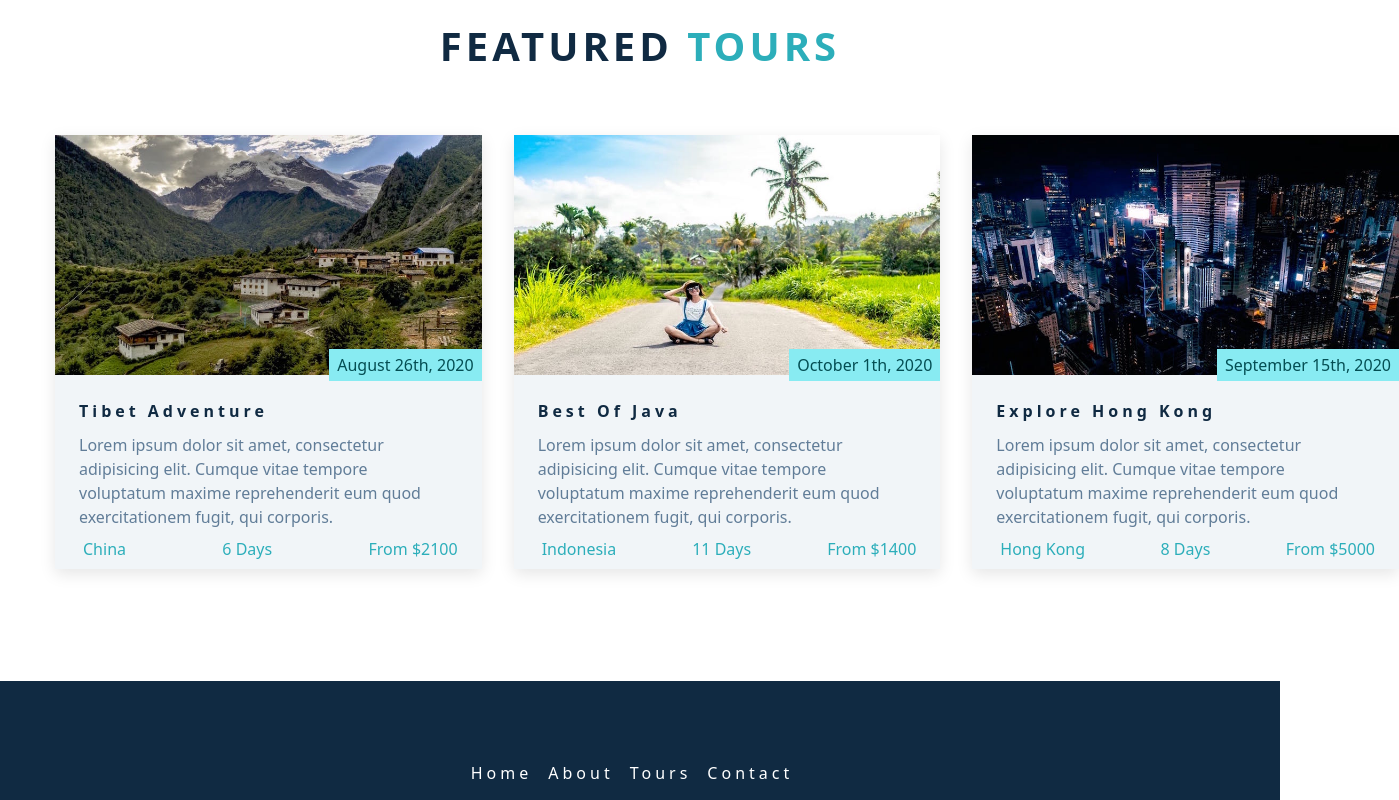
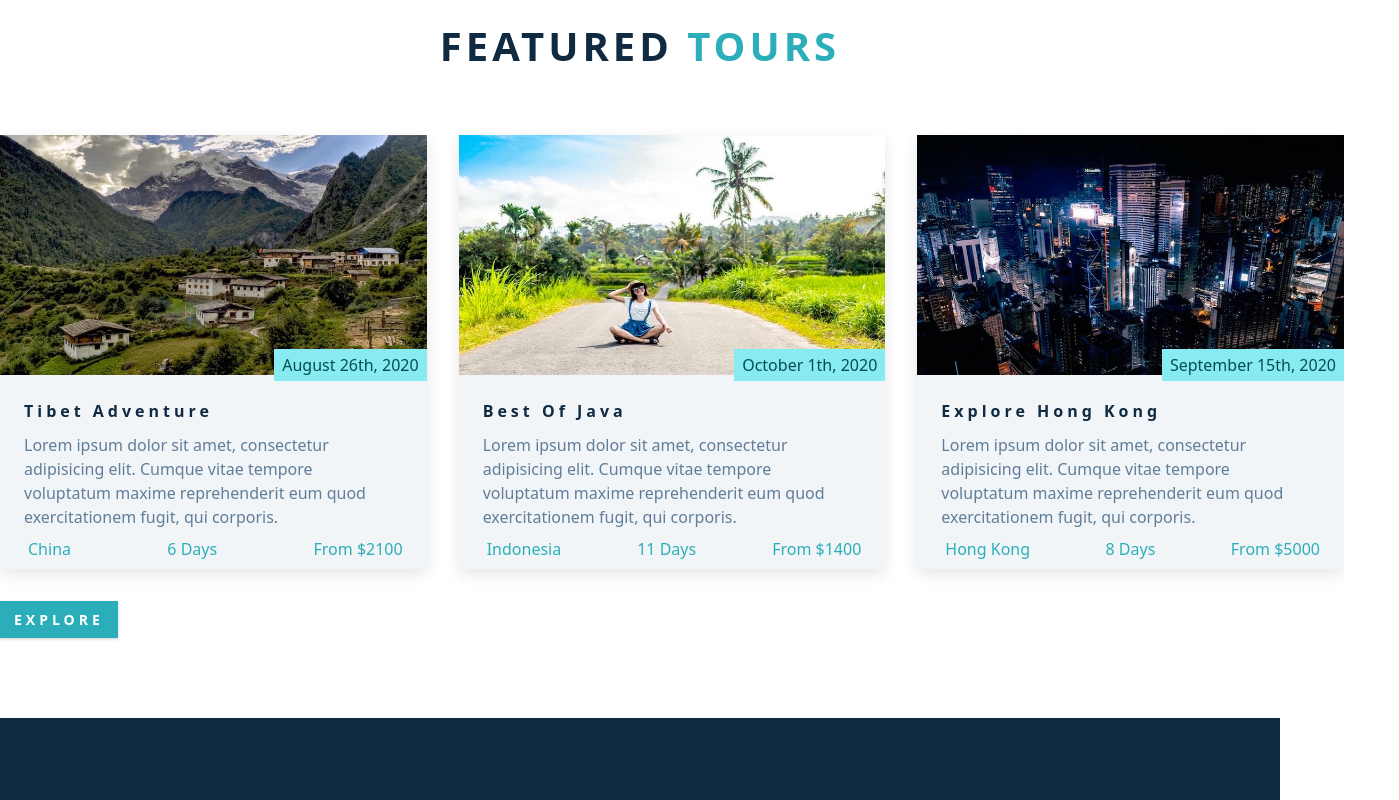
Before and after one commit to anamarijakukulj/react-libraries, a React (Vite) app in the folder react-libraries/: page / in a window 1280 px wide. Shown: the part 1960-2760 px from the top of the page, 1399 px wide, since content can reach past the window. Built offline with nearby package versions, Linux system fonts and the light colour scheme.

Commit message:
Update Tour.jsx

```diff
--- a/react-libraries/src/components/Tour.jsx
+++ b/react-libraries/src/components/Tour.jsx
@@ -1,4 +1,5 @@
 import Title from "./Title";
+import { Link } from "react-router-dom";
 import { tours } from "../data";
 
 const Tours = () => {
@@ -6,7 +7,7 @@ const Tours = () => {
     <section className="section" id="tours">
       <Title title="featured" subTitle="tours" />
 
-      <div className="section-center featured-center">
+      <div className="tour-center featured-center">
         {tours.map((tour) => {
           return (
             <article className="tour-card">
@@ -34,6 +35,12 @@ const Tours = () => {
           );
         })}
       </div>
+
+      <div className="tour-center">
+        <Link to={"tours/"} className="btn tour-btn">
+          explore
+        </Link>
+      </div>
     </section>
   );
 };
```
